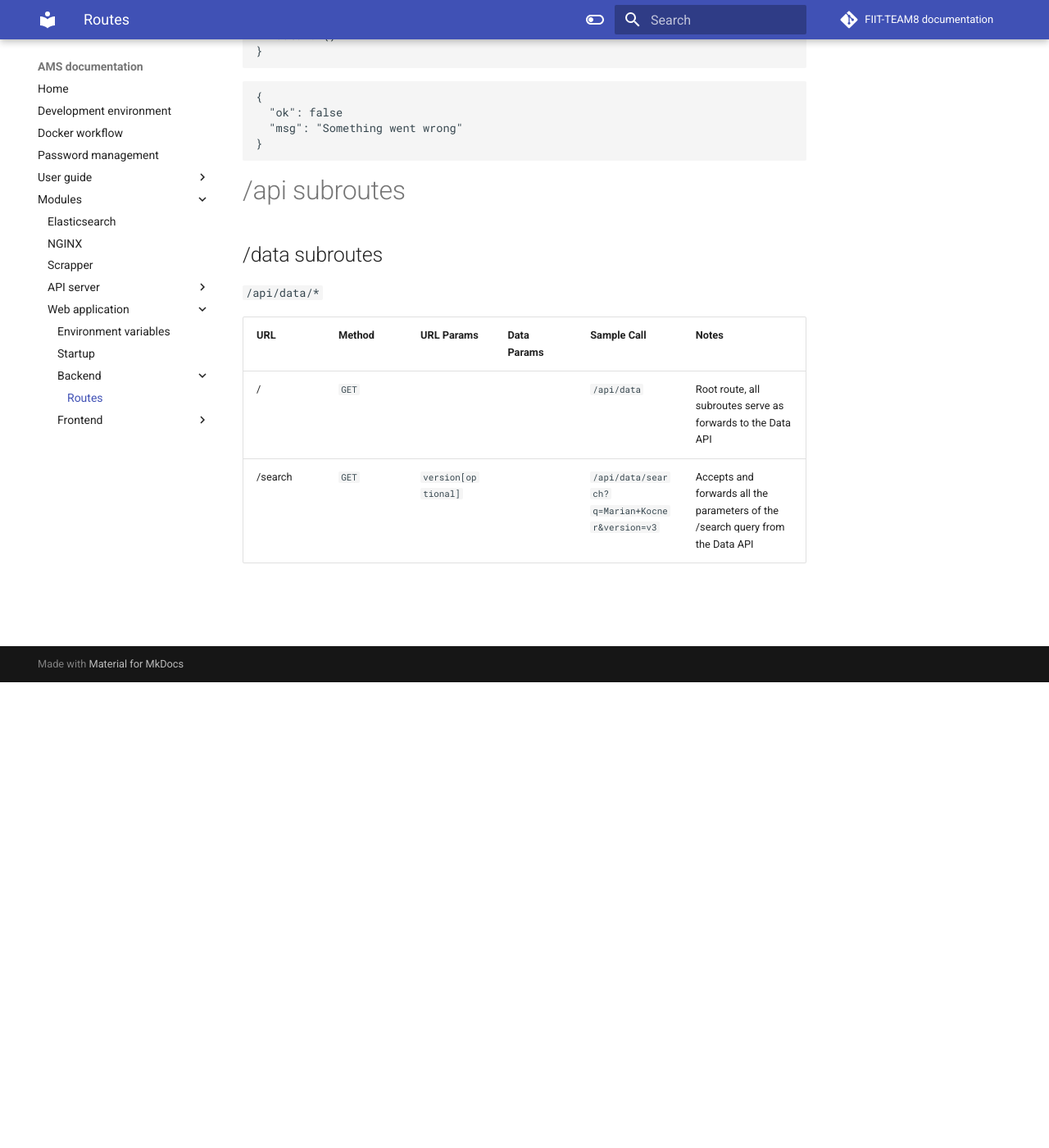
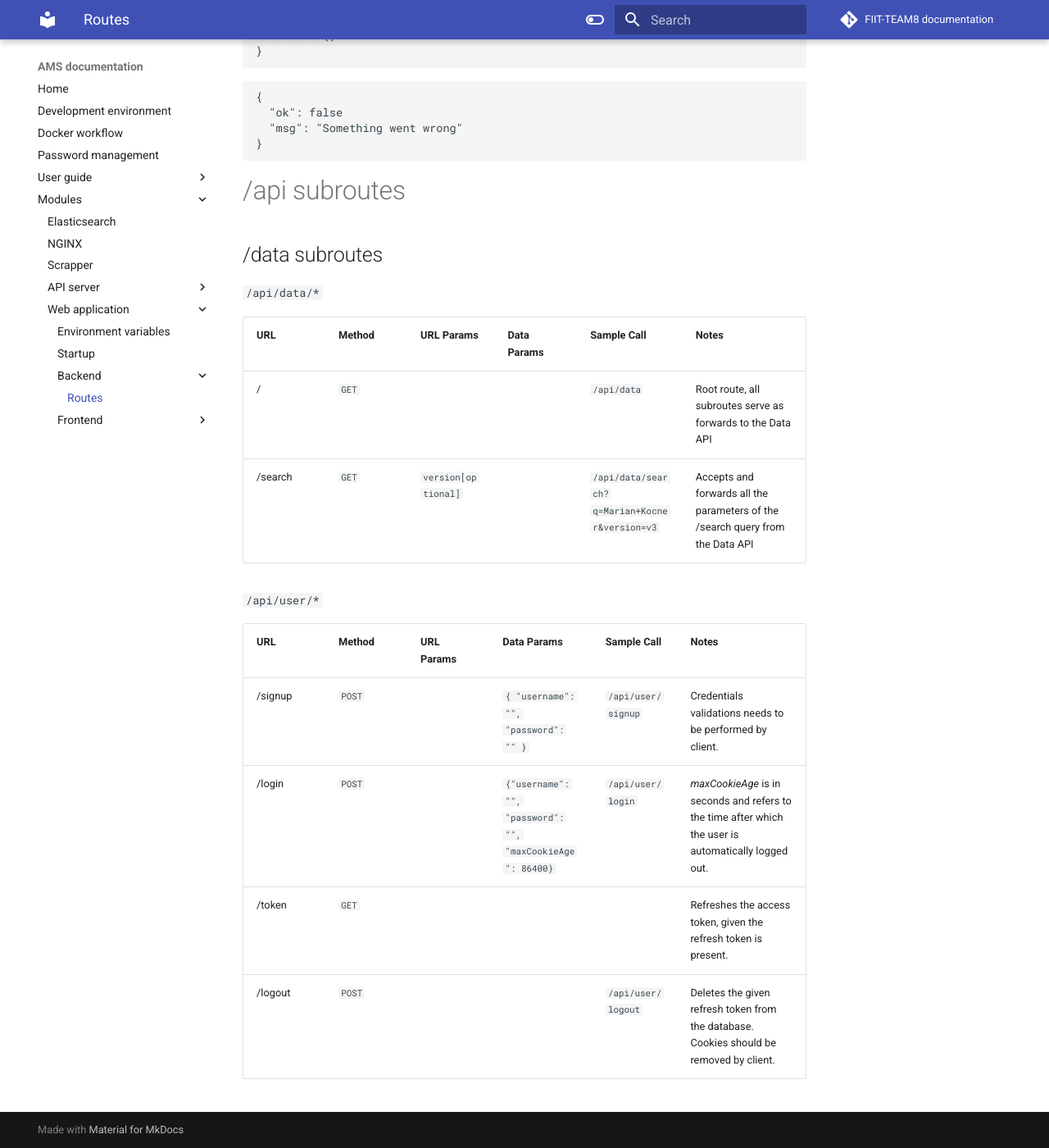
Before and after one commit to FIIT-TEAM8/team_documentation, an MkDocs documentation site: the page built from docs/modules/Web application/Backend/routes.md, in a window 1280 px wide and 1400 px high, scrolled down 568 px. Shown: the whole window at 82% size. Built offline with MkDocs 1.6.1 and Material for MkDocs 9.7.7, drawn with Linux system fonts in a browser that asks for light colours; comment, search, counter and statistics services are not loaded.

Commit message:
Update routes.md

```diff
--- a/docs/modules/Web application/Backend/routes.md
+++ b/docs/modules/Web application/Backend/routes.md
@@ -35,3 +35,12 @@ A standard **response** from the **_/api_** route is structured as a json with s
 | --- | ------ | ---------- | ----------- | ----------- | ----- |
 | / | `GET` | | | `/api/data` | Root route, all subroutes serve as forwards to the Data API |
 | /search | `GET` | `version[optional]` | | `/api/data/search?q=Marian+Kocner&version=v3` | Accepts and forwards all the parameters of the /search query from the Data API |
+
+`/api/user/*`
+
+| URL | Method | URL Params | Data Params | Sample Call | Notes |
+| --- | ------ | ---------- | ----------- | ----------- | ----- |
+| /signup | `POST` | | `{ "username": "", "password": "" }` | `/api/user/signup` | Credentials validations needs to be performed by client. |
+| /login | `POST` |  | `{"username": "", "password": "", "maxCookieAge": 86400}` | `/api/user/login` | _maxCookieAge_ is in seconds and refers to the time after which the user is automatically logged out. |
+| /token | `GET` | | | | Refreshes the access token, given the refresh token is present. |
+| /logout | `POST` | | | `/api/user/logout` | Deletes the given refresh token from the database. Cookies should be removed by client. |
```
